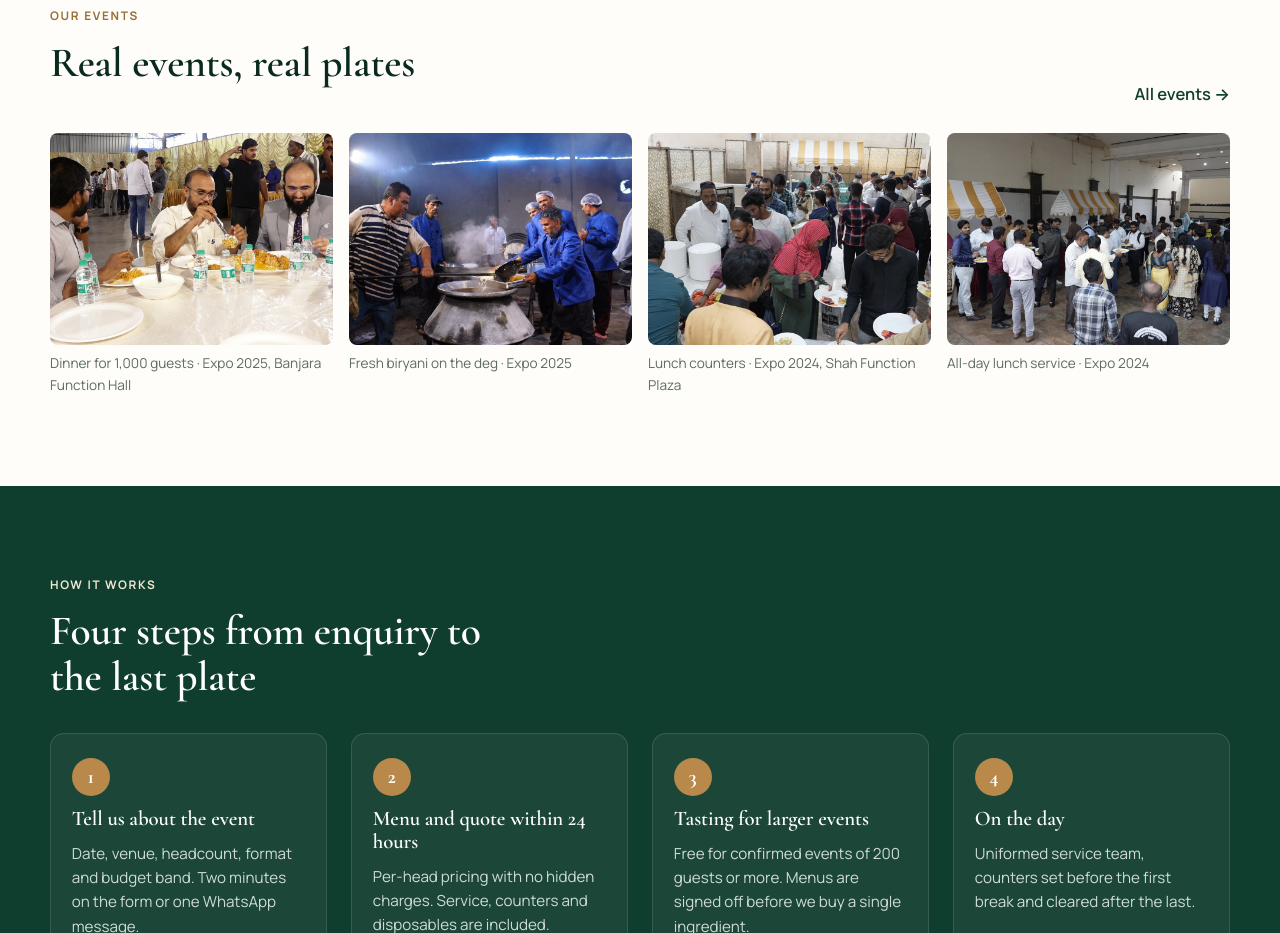
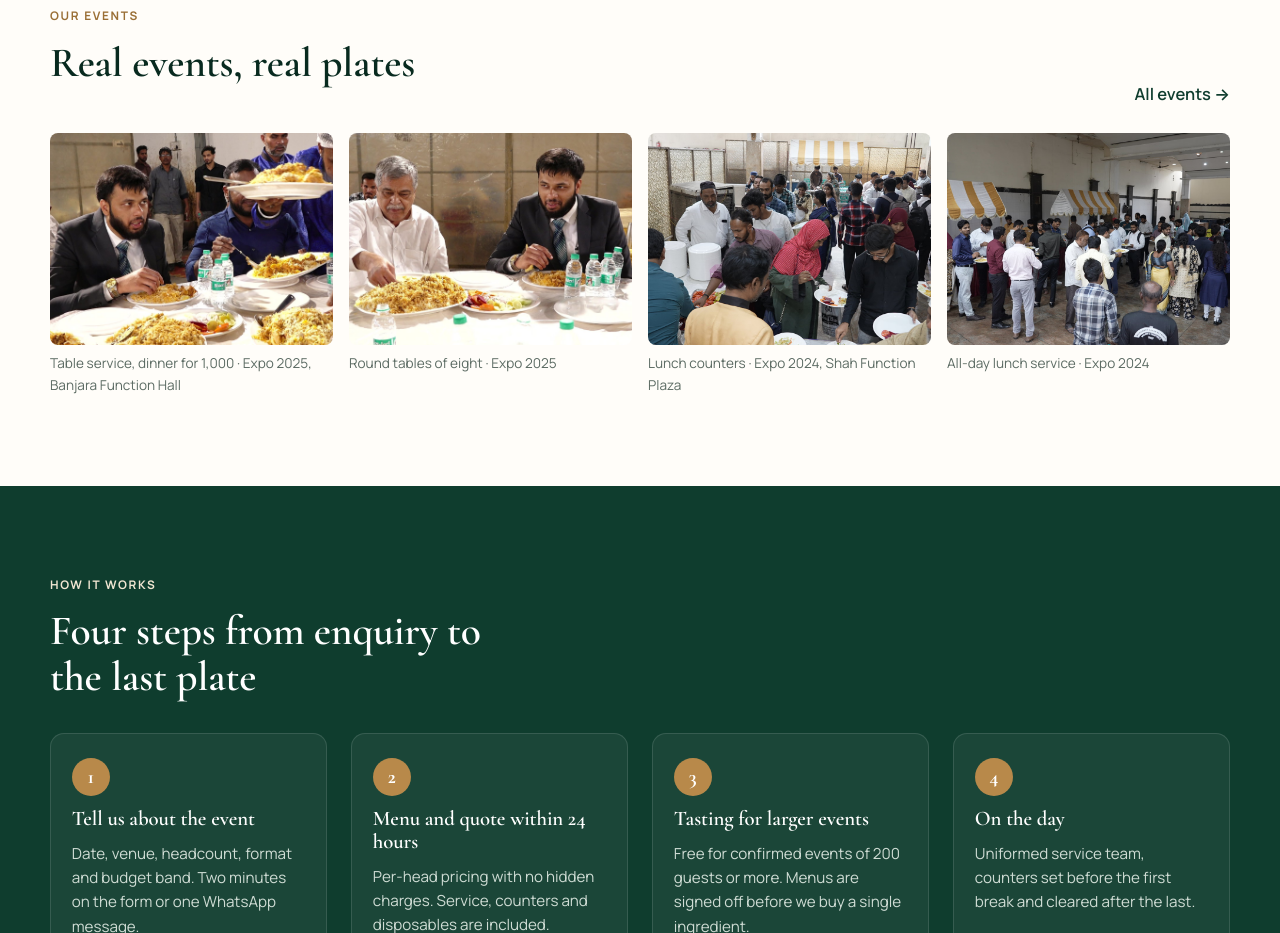
Before and after one commit to oratorkhizer/zarafe-site, a website: page index.html in a window 1280 px wide. Shown: the part 2440-3373 px from the top of the page. Drawn offline with nearby package versions, Linux system fonts and the light colour scheme.

Commit message:
Home and events: no duplicate photos, new service shots

```diff
--- a/index.html
+++ b/index.html
@@ -127,8 +127,8 @@
       <a class="link-arrow" href="/events">All events</a>
     </div>
     <div class="strip">
-      <figure><img src="/assets/real/dinner-2025-a.jpg" width="1280" height="720" alt="Dinner service at the Caspian Diabesity Expo 2025" loading="lazy"><figcaption>Dinner for 1,000 guests · Expo 2025, Banjara Function Hall</figcaption></figure>
-      <figure><img src="/assets/real/kitchen-2025.jpg" width="1280" height="720" alt="Biryani being cooked in a deg by the chef team" loading="lazy"><figcaption>Fresh biryani on the deg · Expo 2025</figcaption></figure>
+      <figure><img src="/assets/real/service-2025.jpg" width="1600" height="900" alt="Zarafé server in blue uniform placing a platter of dum biryani on a guest table" loading="lazy"><figcaption>Table service, dinner for 1,000 · Expo 2025, Banjara Function Hall</figcaption></figure>
+      <figure><img src="/assets/real/guests-2025.jpg" width="1600" height="900" alt="Guests being served biryani at a round table" loading="lazy"><figcaption>Round tables of eight · Expo 2025</figcaption></figure>
       <figure><img src="/assets/real/lunch-2024-a.jpg" width="1280" height="720" alt="Lunch counter with guests being served at the 2024 expo" loading="lazy"><figcaption>Lunch counters · Expo 2024, Shah Function Plaza</figcaption></figure>
       <figure><img src="/assets/real/lunch-2024-b.jpg" width="1280" height="720" alt="Guests at the lunch service under striped canopies, 2024" loading="lazy"><figcaption>All-day lunch service · Expo 2024</figcaption></figure>
     </div>
```
Also changed, not shown: events.html (+2 -1 lines).
